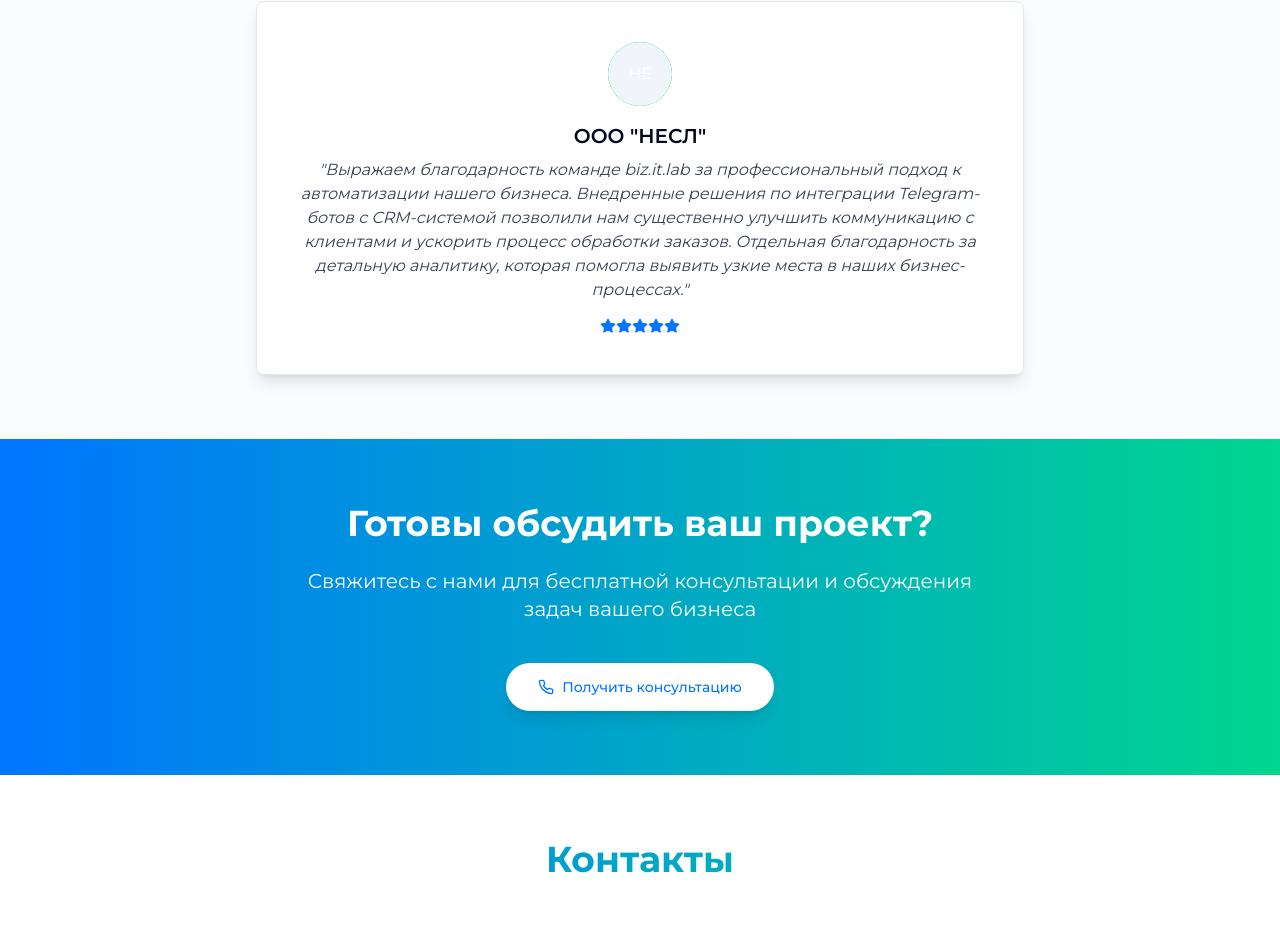
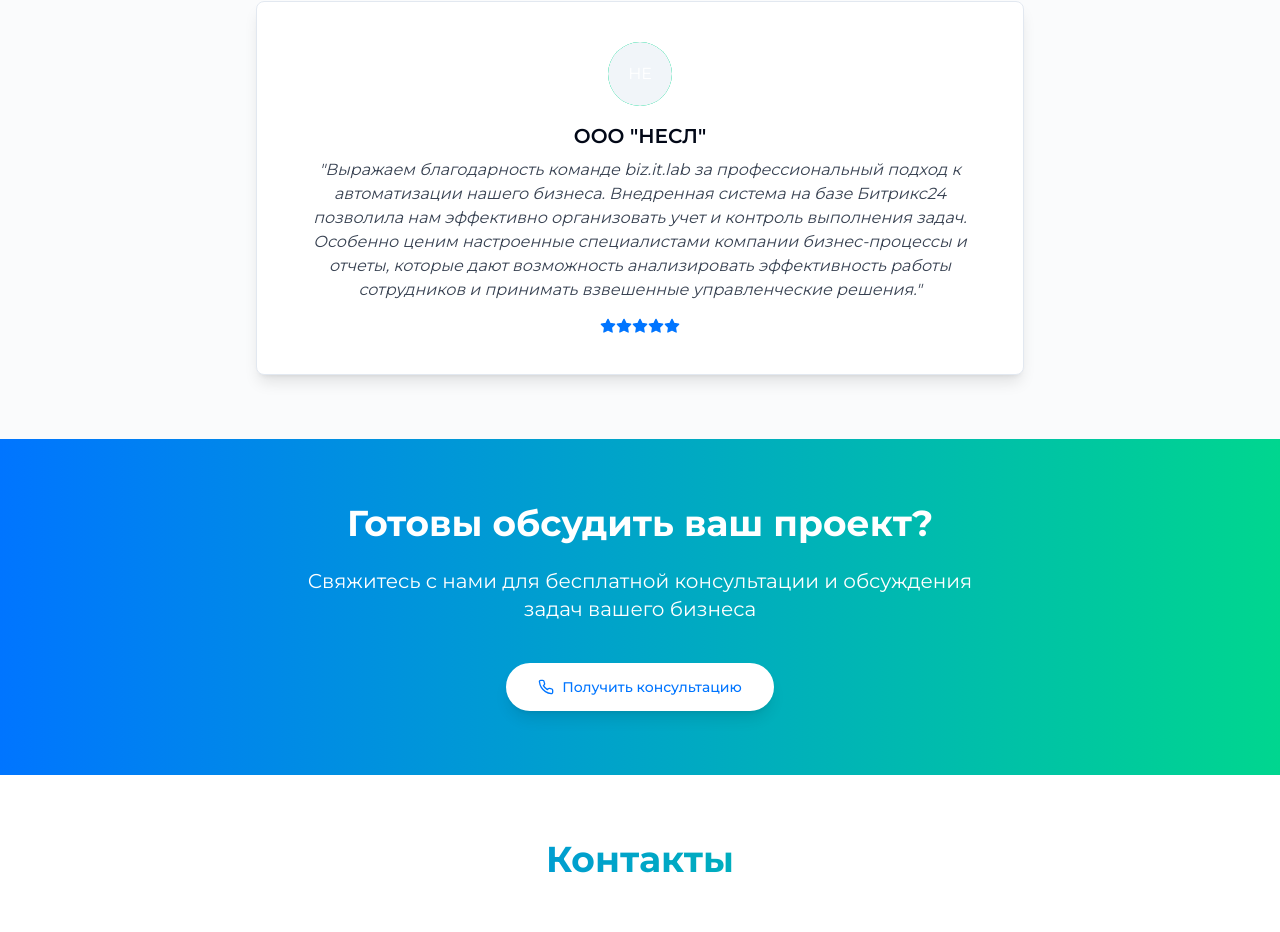
Before and after one commit to alexmarud/bizitlab-sales-growth-landing, a React (Vite) app: page / in a window 1280 px wide. Shown: the part 2421-3353 px from the top of the page. Built offline with nearby package versions, Linux system fonts and the light colour scheme.

Commit message:
Fix: Update NESL testimonial
Updated the testimonial from ООО "НЕСЛ" to reflect their positive experience with Bitrix24 implementation.

```diff
--- a/src/components/Testimonials.tsx
+++ b/src/components/Testimonials.tsx
@@ -65,9 +65,9 @@ const Testimonials = () => {
                 <h3 className="font-semibold text-xl mb-2">ООО "НЕСЛ"</h3>
                 <p className="text-gray-700 italic mb-4">
                   "Выражаем благодарность команде biz.it.lab за профессиональный подход к автоматизации нашего бизнеса.
-                  Внедренные решения по интеграции Telegram-ботов с CRM-системой позволили нам существенно улучшить
-                  коммуникацию с клиентами и ускорить процесс обработки заказов. Отдельная благодарность за детальную
-                  аналитику, которая помогла выявить узкие места в наших бизнес-процессах."
+                  Внедренная система на базе Битрикс24 позволила нам эффективно организовать учет и контроль выполнения задач.
+                  Особенно ценим настроенные специалистами компании бизнес-процессы и отчеты, которые дают возможность
+                  анализировать эффективность работы сотрудников и принимать взвешенные управленческие решения."
                 </p>
                 <div className="flex items-center">
                   <svg xmlns="http://www.w3.org/2000/svg" width="16" height="16" viewBox="0 0 24 24" fill="#0075FF" stroke="#0075FF" strokeWidth="2" strokeLinecap="round" strokeLinejoin="round" className="lucide lucide-star"><polygon points="12 2 15.09 8.26 22 9.27 17 14.14 18.18 21.02 12 17.77 5.82 21.02 7 14.14 2 9.27 8.91 8.26 12 2"/></svg>
```
